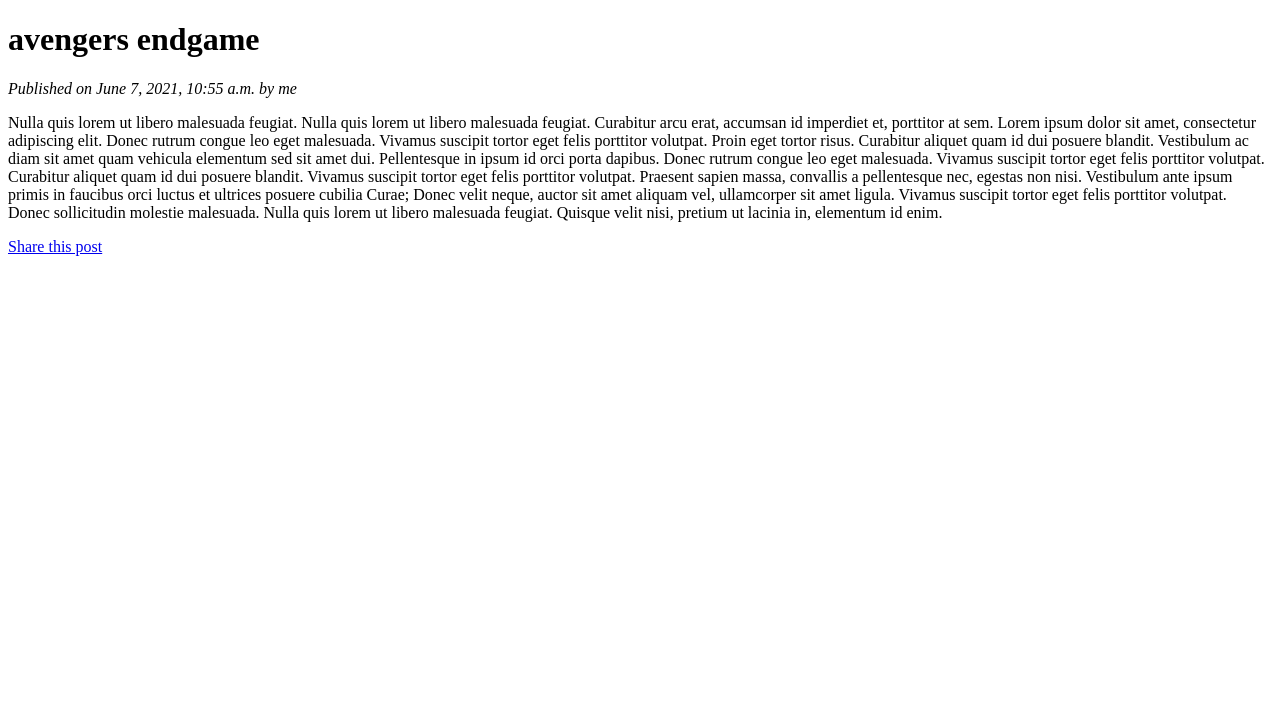
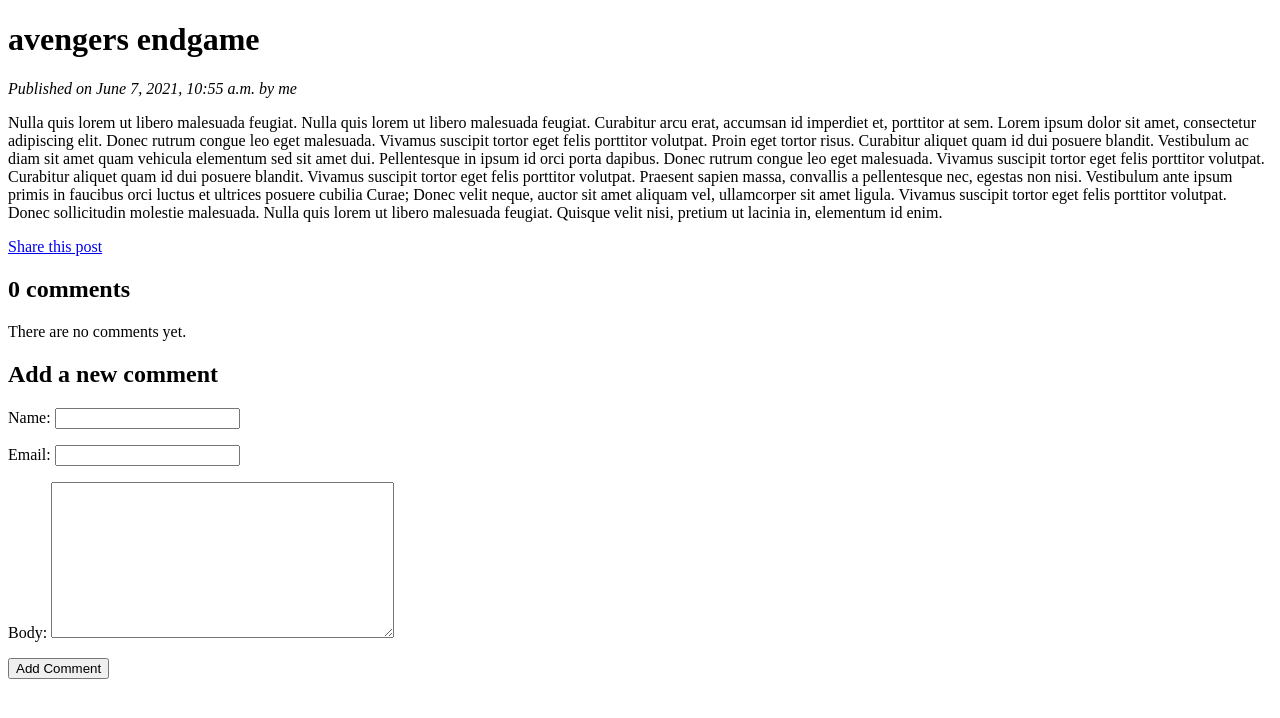
Before and after one commit to riicodes/mysite, a Django app: a page that uses blog/templates/blog/post/detail.html in a window 1280 px wide. Shown: the top 718 px of the page. Run offline with Django 3.2, Linux system fonts and the light colour scheme; data comes from the database, SQL or seed files in the repository; both versions use the stored data as it was after the commit.

Commit message:
added comments

```diff
--- a/blog/forms.py
+++ b/blog/forms.py
@@ -1,4 +1,6 @@
 from django import forms
+
+from .models import Comment
 
 
 class EmailPostForm(forms.Form):
@@ -7,3 +9,9 @@
     to = forms.EmailField()
     comments = forms.CharField(required=False,
                                widget=forms.Textarea)
+
+
+class CommentForm(forms.ModelForm):
+    class Meta:
+        model = Comment
+        fields = ('name', 'email', 'body')
--- a/blog/models.py
+++ b/blog/models.py
@@ -44,3 +44,21 @@
                              self.publish.month,
                              self.publish.day,
                              self.slug])
+
+
+class Comment(models.Model):
+    post = models.ForeignKey(Post,
+                             on_delete=models.CASCADE,
+                             related_name='comments')
+    name = models.CharField(max_length=80)
+    email = models.EmailField()
+    body = models.TextField()
+    created = models.DateTimeField(auto_now_add=True)
+    updated = models.DateTimeField(auto_now=True)
+    active = models.BooleanField(default=True)
+
+    class Meta:
+        ordering = ('created',)
+
+    def __str__(self):
+        return f'Comment by {self.name} on {self.post}'
--- a/blog/templates/blog/post/detail.html
+++ b/blog/templates/blog/post/detail.html
@@ -5,5 +5,34 @@
 		<em>Published on {{ post.publish }} by {{ post.author }}</em>
 		<p>{{ post.body }}</p>
 		<a href="{% url 'blog:post_share' post.id %}">Share this post</a>
+		<br>
 	</div>
+
+	{% with comments.count as total_comments %}
+		<h2>{{ total_comments }} comment{{ total_comments|pluralize }}</h2>
+	{% endwith %}
+
+	{% for comment in comments %}
+		<div class="comment">
+			<p class="info">
+				Comment {{ forloop.counter }} by {{ comment.name }}
+				{{ comment.created }}
+			</p>
+			{{ comment.body|linebreaks }}
+		</div>
+	{% empty %}
+		<p>There are no comments yet.</p>
+	{% endfor %}
+
+	{% if new_comment %}
+		<h2>Your comment has been added.</h2>
+	{% else %}
+		<h2>Add a new comment</h2>
+		<form method="POST">
+			{% csrf_token %}
+			{{ comment_form.as_p }}
+			<input type="submit" value="Add Comment">
+		</form>
+	{% endif %}
+
 {% endblock content %}
--- a/blog/views.py
+++ b/blog/views.py
@@ -2,7 +2,7 @@
 from django.views.generic import ListView
 from django.shortcuts import render, get_object_or_404
 
-from .forms import EmailPostForm
+from .forms import EmailPostForm, CommentForm
 from .models import Post
 
 
@@ -20,8 +20,22 @@
                              publish__year=year,
                              publish__month=month,
                              publish__day=day)
+    comments = post.comments.filter(active=True)
+    new_comment = None
+
+    if request.method == 'POST':
+        comment_form = CommentForm(request.POST)
+        if comment_form.is_valid():
+            new_comment = comment_form.save(commit=False)
+            new_comment.post = post
+            new_comment.save()
+    else:
+        comment_form = CommentForm()
     return render(request, 'blog/post/detail.html',
-                  {'post': post})
+                  {'post': post,
+                   'comments': comments,
+                   'new_comment': new_comment,
+                   'comment_form': comment_form})
 
 
 def post_share(request, post_id):
```
Also changed, not shown: blog/admin.py (+8 -1 lines), blog/migrations/0002_comment.py (added), db.sqlite3.
